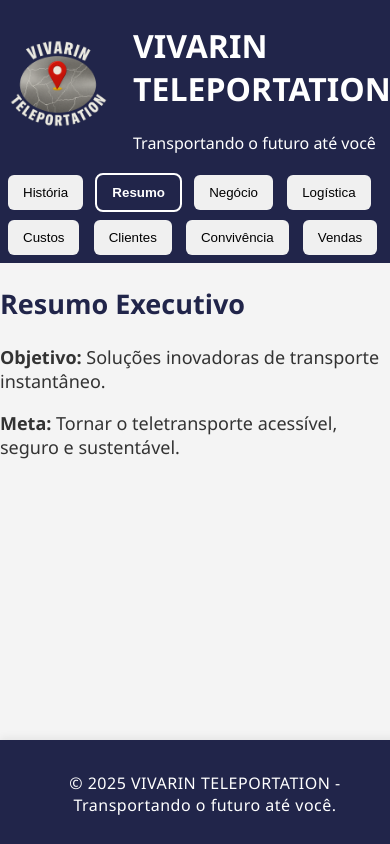
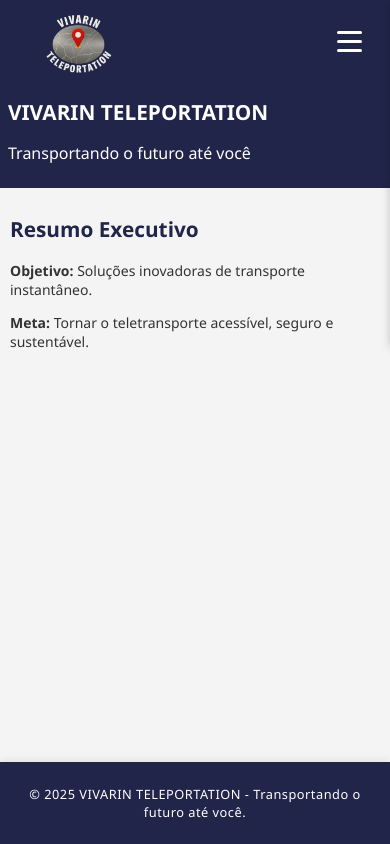
Before and after one commit to Leobrunetto01/Trabalho-do-Curso, a plain HTML site: page index.html in a window 390 px wide. Drawn offline with Linux system fonts and the light colour scheme.

Commit message:
mudanças

```diff
--- a/index.html
+++ b/index.html
@@ -15,8 +15,13 @@
         <h1>VIVARIN TELEPORTATION</h1>
         <p>Transportando o futuro até você</p>
       </div>
+      <button class="hamburger" onclick="toggleMobileMenu()" aria-label="Menu de navegação">
+        <span></span>
+        <span></span>
+        <span></span>
+      </button>
     </div>
-    <nav aria-label="Navegação principal">
+    <nav aria-label="Navegação principal" id="nav-menu">
       <button onclick="showScreen('história')" id="btn-história">História</button>
       <button onclick="showScreen('resumo')" id="btn-resumo">Resumo</button>
       <button onclick="showScreen('negocio')" id="btn-negocio">Negócio</button>
@@ -97,6 +102,23 @@ A reunião foi encerrada com aprovação unânime dos pontos abordados. A ata fo
   </footer>
 
   <script>
+    let mobileMenuOpen = false;
+
+    function toggleMobileMenu() {
+      const nav = document.getElementById('nav-menu');
+      const hamburger = document.querySelector('.hamburger');
+
+      mobileMenuOpen = !mobileMenuOpen;
+
+      if (mobileMenuOpen) {
+        nav.classList.add('mobile-open');
+        hamburger.classList.add('active');
+      } else {
+        nav.classList.remove('mobile-open');
+        hamburger.classList.remove('active');
+      }
+    }
+
     function showScreen(screenId) {
       const telas = document.querySelectorAll('.tela');
       telas.forEach(tela => {
@@ -112,6 +134,11 @@ A reunião foi encerrada com aprovação unânime dos pontos abordados. A ata fo
       document.querySelectorAll('nav button').forEach(btn => btn.classList.remove('active'));
       const btnAtivo = document.querySelector(`nav button[onclick*="${screenId}"]`);
       if (btnAtivo) btnAtivo.classList.add('active');
+
+      // Close mobile menu when a screen is selected
+      if (window.innerWidth <= 768 && mobileMenuOpen) {
+        toggleMobileMenu();
+      }
     }
 
     showScreen('resumo');
--- a/styles.css
+++ b/styles.css
@@ -24,14 +24,24 @@ header {
   object-fit: contain;
 }
 
+nav {
+  display: flex;
+  flex-wrap: wrap;
+  gap: 5px;
+  padding: 10px 0;
+}
+
 nav button {
   margin: 5px;
-  padding: 10px 15px;
+  padding: 8px 12px;
   background-color: #f0f0f0;
   border: none;
   border-radius: 6px;
   cursor: pointer;
   transition: background-color 0.3s;
+  flex: 1 1 auto;
+  min-width: 100px;
+  font-size: 14px;
 }
 
 nav button:hover {
@@ -50,6 +60,7 @@ main {
   margin: auto;
   min-height: 300px;
   font-size: larger;
+  padding: 20px;
 }
 
 .tela {
@@ -58,6 +69,7 @@ main {
   font-size: 18px;
   transform: translateY(40px);
   transition: opacity 0.8s cubic-bezier(.4,0,.2,1), transform 0.4s cubic-bezier(.4,0,.2,1);
+  padding-bottom: 80px;
 }
 
 .tela.active {
@@ -82,4 +94,175 @@ footer {
   font-size: 1rem;
   box-shadow: 0 -2px 8px rgba(0,0,0,0.07);
   letter-spacing: 0.5px;
+  box-sizing: border-box;
 }
+
+.hamburger {
+  display: none;
+  flex-direction: column;
+  background: transparent;
+  border: none;
+  cursor: pointer;
+  padding: 10px;
+  position: absolute;
+  top: 20px;
+  right: 20px;
+  z-index: 1000;
+}
+
+.hamburger span {
+  width: 25px;
+  height: 3px;
+  background-color: white;
+  margin: 3px 0;
+  transition: 0.3s;
+  border-radius: 2px;
+}
+
+.hamburger.active span:nth-child(1) {
+  transform: rotate(-45deg) translate(-5px, 6px);
+}
+
+.hamburger.active span:nth-child(2) {
+  opacity: 0;
+}
+
+.hamburger.active span:nth-child(3) {
+  transform: rotate(45deg) translate(-5px, -6px);
+}
+
+@media (max-width: 768px) {
+  .header-content {
+    flex-direction: column;
+    gap: 10px;
+    text-align: left;
+    padding: 10px;
+    position: relative;
+    align-items: flex-start;
+  }
+
+  .logo {
+    width: 180px;
+    height: 90px;
+    align-self: flex-start;
+    margin-left: -5px;
+  }
+
+  .hamburger {
+    display: flex;
+  }
+
+  nav {
+    flex-direction: column;
+    padding: 10px;
+    background-color: #21254a;
+    position: fixed;
+    top: 0;
+    right: -220px;
+    width: 200px;
+    z-index: 999;
+    transition: right 0.3s ease-in-out;
+    overflow-y: auto;
+    box-shadow: -2px 0 10px rgba(0,0,0,0.3);
+  }
+
+  nav.mobile-open {
+    right: 0;
+  }
+
+  nav button {
+    margin: 4px 0;
+    padding: 10px 8px;
+    width: 100%;
+    min-width: unset;
+    font-size: 14px;
+    background-color: #f0f0f0;
+    opacity: 0;
+    transform: translateX(20px);
+    transition: opacity 0.3s ease, transform 0.3s ease;
+  }
+
+  nav.mobile-open button {
+    opacity: 1;
+    transform: translateX(0);
+  }
+
+  nav.mobile-open button:nth-child(1) { transition-delay: 0.1s; }
+  nav.mobile-open button:nth-child(2) { transition-delay: 0.15s; }
+  nav.mobile-open button:nth-child(3) { transition-delay: 0.2s; }
+  nav.mobile-open button:nth-child(4) { transition-delay: 0.25s; }
+  nav.mobile-open button:nth-child(5) { transition-delay: 0.3s; }
+  nav.mobile-open button:nth-child(6) { transition-delay: 0.35s; }
+  nav.mobile-open button:nth-child(7) { transition-delay: 0.4s; }
+  nav.mobile-open button:nth-child(8) { transition-delay: 0.45s; }
+
+  main {
+    padding: 15px;
+    margin-bottom: 20px;
+  }
+
+  .tela {
+    font-size: 16px;
+    padding-bottom: 100px;
+  }
+
+  h1 {
+    font-size: 1.5rem;
+    margin: 5px 0;
+  }
+
+  h2 {
+    font-size: 1.3rem;
+  }
+
+  footer {
+    font-size: 0.9rem;
+    padding: 12px 10px;
+  }
+}
+
+@media (max-width: 480px) {
+  .header-content {
+    padding: 5px;
+  }
+
+  .logo {
+    width: 150px;
+    height: 75px;
+    margin-left: -5px;
+  }
+
+  .hamburger {
+    top: 15px;
+    right: 15px;
+  }
+
+  h1 {
+    font-size: 1.3rem;
+  }
+
+  main {
+    padding: 10px;
+  }
+
+  .tela {
+    font-size: 14px;
+  }
+
+  nav {
+    right: -200px;
+    width: 180px;
+    padding: 8px;
+  }
+
+  nav button {
+    padding: 8px 6px;
+    font-size: 13px;
+    margin: 3px 0;
+  }
+
+  footer {
+    font-size: 0.8rem;
+    padding: 10px;
+  }
+}
```
